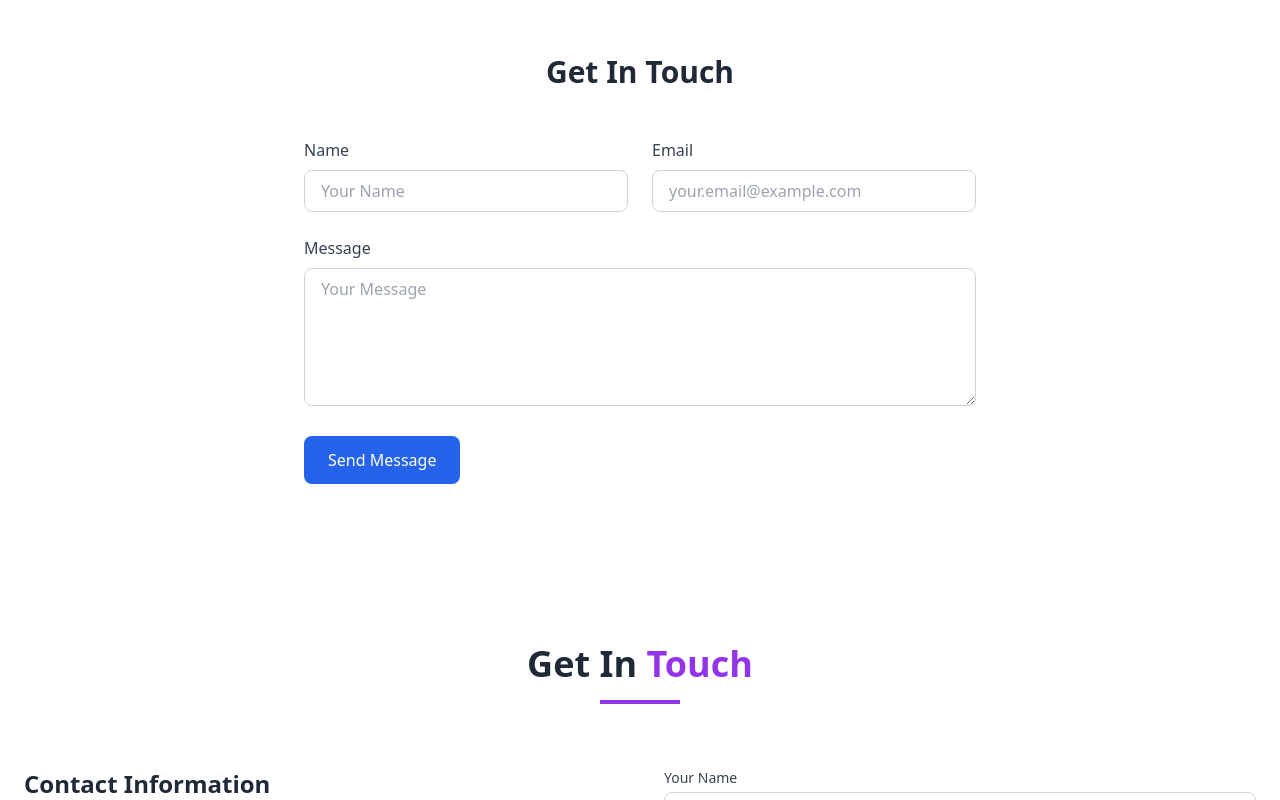
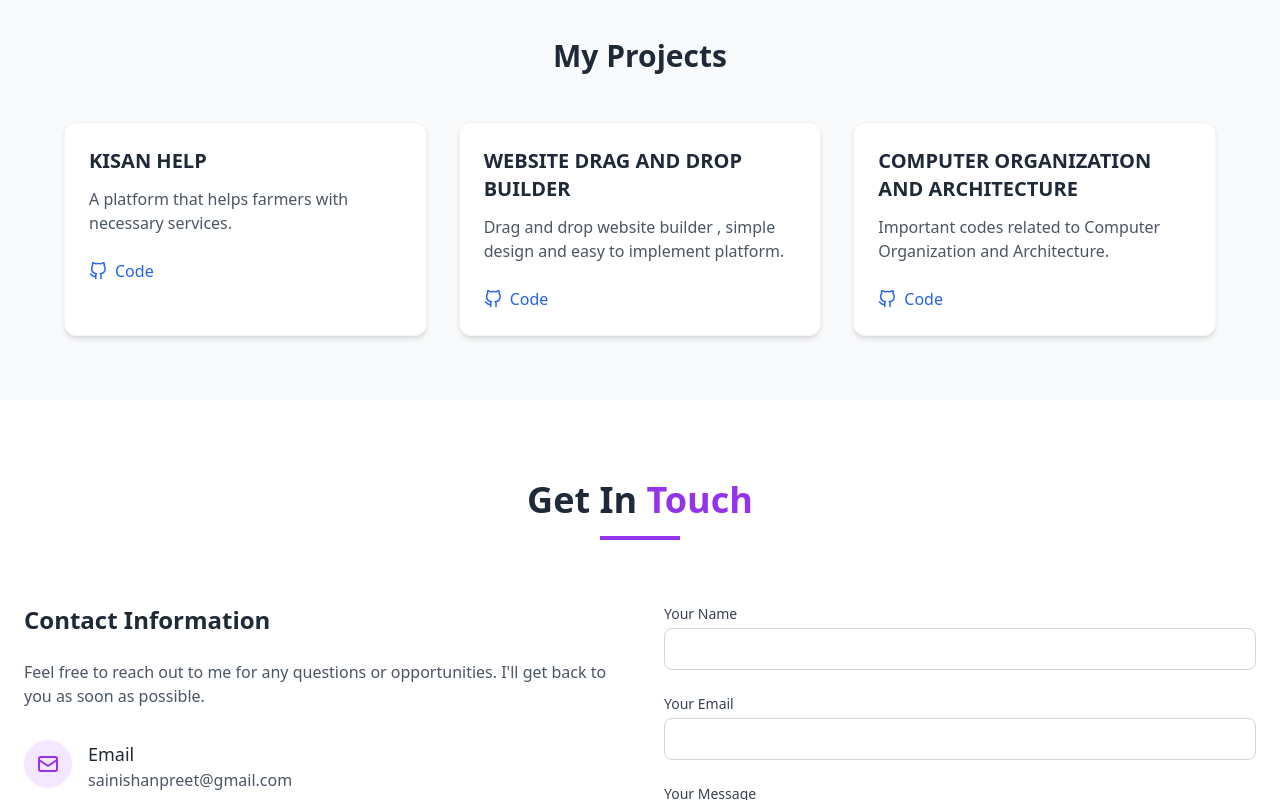
Before and after one commit to ShanpreetSingh/Portfolio, a React (Create React App) app: page / in a window 1280 px wide. Shown: the part 1640-2440 px from the top of the page. Built offline with nearby package versions, Linux system fonts and the light colour scheme.

Commit message:
Improvements in Contact Page.

```diff
--- a/src/components/Contact.jsx
+++ b/src/components/Contact.jsx
@@ -71,7 +71,7 @@ export default function Contact() {
                 </div>
                 <div>
                   <h4 className="text-lg font-medium text-gray-800 dark:text-white">Email</h4>
-                  <p className="text-gray-600 dark:text-gray-400">john@example.com</p>
+                  <p className="text-gray-600 dark:text-gray-400">sainishanpreet@gmail.com</p>
                 </div>
               </div>
 
@@ -83,7 +83,7 @@ export default function Contact() {
                 </div>
                 <div>
                   <h4 className="text-lg font-medium text-gray-800 dark:text-white">Phone</h4>
-                  <p className="text-gray-600 dark:text-gray-400">+1 (123) 456-7890</p>
+                  <p className="text-gray-600 dark:text-gray-400">+91 8847545751</p>
                 </div>
               </div>
 
@@ -96,7 +96,7 @@ export default function Contact() {
                 </div>
                 <div>
                   <h4 className="text-lg font-medium text-gray-800 dark:text-white">Location</h4>
-                  <p className="text-gray-600 dark:text-gray-400">San Francisco, USA</p>
+                  <p className="text-gray-600 dark:text-gray-400">Hamirpur , Himachal Pradesh , India</p>
                 </div>
               </div>
             </div>
--- a/src/components/Projects.jsx
+++ b/src/components/Projects.jsx
@@ -1,63 +1,76 @@
-export default function Contact() {
+import { useState } from 'react';
+import { FiGithub, FiExternalLink } from 'react-icons/fi';
+
+const Projects = () => {
+  const allProjects = [
+    {
+      title: "KISAN HELP",
+      description: "A platform that helps farmers with necessary services.",
+      github: "#",
+      //demo: "#",
+    },
+    {
+      title: "WEBSITE DRAG AND DROP BUILDER",
+      description: "Drag and drop website builder , simple design and easy to implement platform.",
+      github: "#",
+      //demo: "#",
+    },
+    {
+      title: "COMPUTER ORGANIZATION AND ARCHITECTURE",
+      description: "Important codes related to Computer Organization and Architecture.",
+      github: "#",
+      //demo: "#",
+    },
+  ];
+
   return (
-      <section id="contact" className="py-20">
-        <div className="container mx-auto px-6">
-          <h2 className="text-3xl font-bold text-center text-gray-800 dark:text-white mb-12">
-            Get In Touch
+    <section id="projects" className="py-16 px-4 bg-gray-50 dark:bg-gray-900">
+      <div className="max-w-6xl mx-auto">
+        <h2 className="text-3xl font-bold text-center mb-12 text-gray-800 dark:text-white">
+          My Projects
         </h2>
-          <form className="max-w-2xl mx-auto">
-            <div className="grid grid-cols-1 md:grid-cols-2 gap-6 mb-6">
-              <div>
-                <label
-                  htmlFor="name"
-                  className="block text-gray-700 dark:text-gray-300 mb-2"
+
+        <div className="grid grid-cols-1 md:grid-cols-2 lg:grid-cols-3 gap-8">
+          {allProjects.map((project, index) => (
+            <div
+              key={index}
+              className="bg-white dark:bg-gray-800 rounded-xl overflow-hidden shadow-md hover:shadow-lg transition-shadow duration-300 border border-gray-100 dark:border-gray-700"
             >
-                  Name
-                </label>
-                <input
-                  type="text"
-                  id="name"
-                  className="w-full px-4 py-2 border border-gray-300 dark:border-gray-600 rounded-lg focus:outline-none focus:ring-2 focus:ring-blue-500 dark:bg-gray-700 dark:text-white"
-                  placeholder="Your Name"
-                />
-              </div>
-              <div>
-                <label
-                  htmlFor="email"
-                  className="block text-gray-700 dark:text-gray-300 mb-2"
+              <div className="p-6">
+                <h3 className="text-xl font-semibold mb-3 text-gray-800 dark:text-white">
+                  {project.title}
+                </h3>
+                <p className="text-gray-600 dark:text-gray-300 mb-6">
+                  {project.description}
+                </p>
+
+                <div className="flex gap-4">
+                  <a
+                    href={project.github}
+                    target="_blank"
+                    rel="noopener noreferrer"
+                    className="flex items-center gap-2 text-blue-600 dark:text-blue-400 hover:underline"
                   >
-                  Email
-                </label>
-                <input
-                  type="email"
-                  id="email"
-                  className="w-full px-4 py-2 border border-gray-300 dark:border-gray-600 rounded-lg focus:outline-none focus:ring-2 focus:ring-blue-500 dark:bg-gray-700 dark:text-white"
-                  placeholder="your.email@example.com"
-                />
+                    <FiGithub className="text-lg" /> Code
+                  </a>
+                  {/*
+                  <a
+                    href={project.demo}
+                    target="_blank"
+                    rel="noopener noreferrer"
+                    className="flex items-center gap-2 text-blue-600 dark:text-blue-400 hover:underline"
+                  >
+                    <FiExternalLink className="text-lg" /> Live Demo
+                  </a>
+                   */}
                 </div>
               </div>
-            <div className="mb-6">
-              <label
-                htmlFor="message"
-                className="block text-gray-700 dark:text-gray-300 mb-2"
-              >
-                Message
-              </label>
-              <textarea
-                id="message"
-                rows="5"
-                className="w-full px-4 py-2 border border-gray-300 dark:border-gray-600 rounded-lg focus:outline-none focus:ring-2 focus:ring-blue-500 dark:bg-gray-700 dark:text-white"
-                placeholder="Your Message"
-              ></textarea>
             </div>
-            <button
-              type="submit"
-              className="px-6 py-3 bg-blue-600 text-white rounded-lg hover:bg-blue-700 transition-colors"
-            >
-              Send Message
-            </button>
-          </form>
+          ))}
+        </div>
       </div>
     </section>
   );
-  }
+};
+
+export default Projects;
```
Lines whose indentation alone changed are shown as unchanged.
